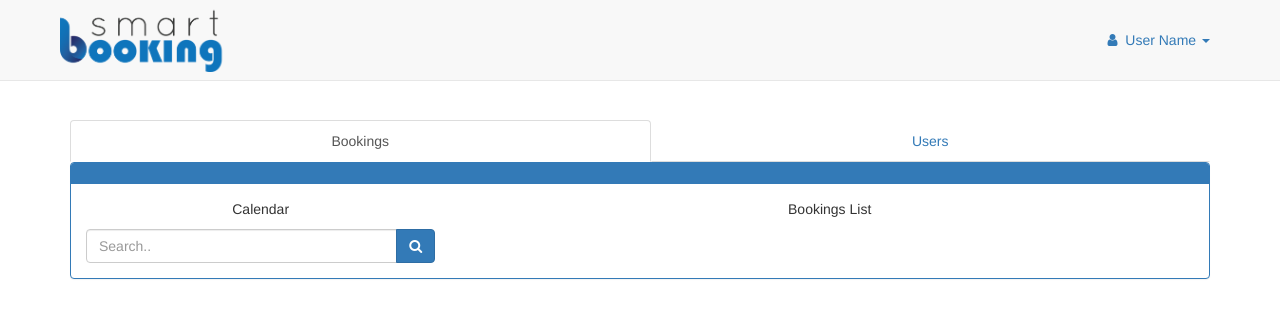
After one commit to mcosta1105/smart-booking, a PHP site: page /admin/home.php in a window 1280 px wide. The commit adds this page. Shown: the top 318 px of the page. Run offline with PHP 8.4, Linux system fonts and the light colour scheme.

Commit message:
Home Backend

```diff
--- a/Styles/style-backend.css
+++ b/Styles/style-backend.css
@@ -4,7 +4,10 @@
 .logo-img{
     width: 170px;
     height: auto;
+    padding: 0px 0px;
 }
+
+
 .login{
     background-color: #f9f9f9;
 
@@ -28,3 +31,17 @@
 .form-title{
     margin-bottom:20px;
 }
+
+
+/*HOME*/
+
+.navbar-default .navbar-nav > li > a{
+    color: #337ab7;
+}
+.navbar-brand{
+    padding: 5px;
+}
+
+.wrapper{
+    margin-top: 120px;
+}
--- a/Styles/style.css
+++ b/Styles/style.css
@@ -56,6 +56,11 @@ p{
     text-align: justify;
 }
 
+/*NAVIGATION*/
+#logo{
+    height:40px;
+    width:auto;
+}
 
 
 /*ABOUT*/
--- /dev/null
+++ b/admin/home.php
@@ -0,0 +1,37 @@
+<!DOCTYPE html>
+<html>
+    <?php
+        $pageTitle = "Admin/Home";
+        include("../admin/includes/head.php");
+        include("../includes/database.php");
+    ?>
+    <body>
+        <?php
+            include("../admin/includes/navigation.php");
+        ?>
+        <div class="wrapper">
+            <div class="container">
+                <div class="row">
+                    <div class="col-lg-12">
+                        <ul class="nav nav-tabs nav-justified">
+                            <li role="presentation" class="active"><a data-toggle="tab" href="#bookings">Bookings</a></li>
+                            <li role="presentation"><a data-toggle="tab" href="#users">Users</a></li>
+                        </ul>
+                    </div>
+                </div>
+                <div class="row">
+                    <div class="col-lg-12">
+                        <div class="tab-content">
+                            <div id="bookings" class="tab-pane fade in active">
+                                <?php include("includes/bookings.php"); ?>
+                            </div>
+                            <div id="users" class="tab-pane fade">
+                                <?php include("includes/users.php"); ?>
+                            </div>
+                        </div>
+                    </div>
+                </div>
+            </div>
+        </div>
+    </body>
+</html>
--- /dev/null
+++ b/admin/includes/bookings.php
@@ -0,0 +1,22 @@
+<div class="panel panel-primary">
+    <div class="panel-heading">
+    </div>
+    <div class="panel-body">
+        <div class="row">
+            <div class="col-xs-12 col-sm-6 col-md-4">
+                <p class="text-center">Calendar</p>
+                <!--https://www.malot.fr/bootstrap-datetimepicker/demo.php-->
+                <div class="input-group">
+                    <input type="text" class="form-control" placeholder="Search..">
+                    <span class="input-group-btn">
+                        <button class="btn btn-primary" type="button"><i class="fa fa-search" aria-hidden="true"></i></button>
+                    </span>
+                </div><!-- /input-group -->
+            </div>
+            <div class="col-xs-12 col-sm-6 col-md-8">
+                <p class="text-center">Bookings List</p>
+                <!--http://secondtruth.github.io/startmin/pages/index.html-->
+            </div>
+        </div>
+    </div>
+</div>
--- /dev/null
+++ b/admin/includes/navigation.php
@@ -0,0 +1,29 @@
+<nav class="navbar navbar-default navbar-fixed-top">
+    <div class="container">
+        <div class="navbar-header">
+            <button type="button" class="navbar-toggle collapsed" data-toggle="collapse" data-target="#top-nav" aria-expanded="false">
+                <span class="sr-only">Toggle navigation</span>
+                <span class="icon-bar"></span>
+                <span class="icon-bar"></span>
+                <span class="icon-bar"></span>
+            </button>
+            <a class="navbar-brand" href="#"><img class="logo-img" src="../images/smart-booking-logo.png"></img></a>
+        </div>
+        <div class="collapse navbar-collapse" id="top-nav">
+            <ul class="nav navbar-nav navbar-right">
+                <li class="dropdown">
+                    <a class="dropdown-toggle" data-toggle="dropdown" href="#">
+                        <i class="fa fa-user fa-fw"></i> User Name <b class="caret"></b>
+                    </a>
+                    <ul class="dropdown-menu dropdown-user">
+                        <li><a href="#"><i class="fa fa-user fa-fw"></i> User Profile</a>
+                        </li>
+                        <li class="divider"></li>
+                        <li><a href="#"><i class="fa fa-sign-out fa-fw"></i> Logout</a>
+                        </li>
+                    </ul>
+                </li>
+            </ul>
+        </div>
+    </div>
+</nav>
--- /dev/null
+++ b/admin/includes/users.php
@@ -0,0 +1,19 @@
+<div class="panel panel-primary">
+    <div class="panel-heading">
+    </div>
+    <div class="panel-body">
+        <div class="row">
+            <div class="col-xs-12 col-sm-6 col-md-4">
+                <div class="input-group">
+                    <input type="text" class="form-control" placeholder="Search..">
+                    <span class="input-group-btn">
+                        <button class="btn btn-primary" type="button"><i class="fa fa-search" aria-hidden="true"></i></button>
+                    </span>
+                </div><!-- /input-group -->
+            </div>
+            <div class="col-xs-12 col-sm-6 col-md-8">
+                <p class="text-center">User List</p>
+            </div>
+        </div>
+    </div>
+</div>
--- a/includes/navigation.php
+++ b/includes/navigation.php
@@ -8,7 +8,7 @@
         <span class="icon-bar"></span>
         <span class="icon-bar"></span>
       </button>
-      <a class="navbar-brand" href="index.php">Angelino</a>
+      <a class="navbar-brand" href="index.php"><img id="logo" src="/images/Angelino_Logo.svg" alt="Logo"></a>
     </div>
 
     <!-- Collect the nav links, forms, and other content for toggling -->
```
Also changed, not shown: images/Angelino_Logo.svg (added), 1 other file.
